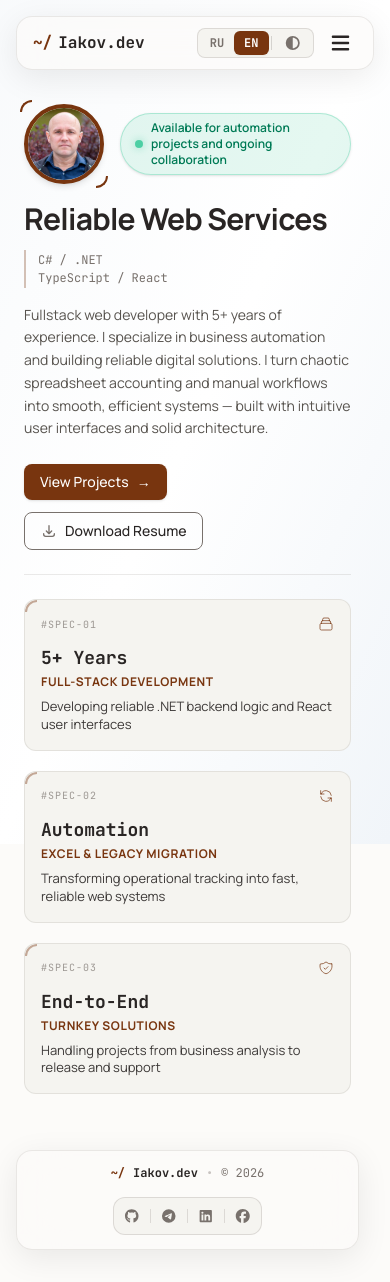
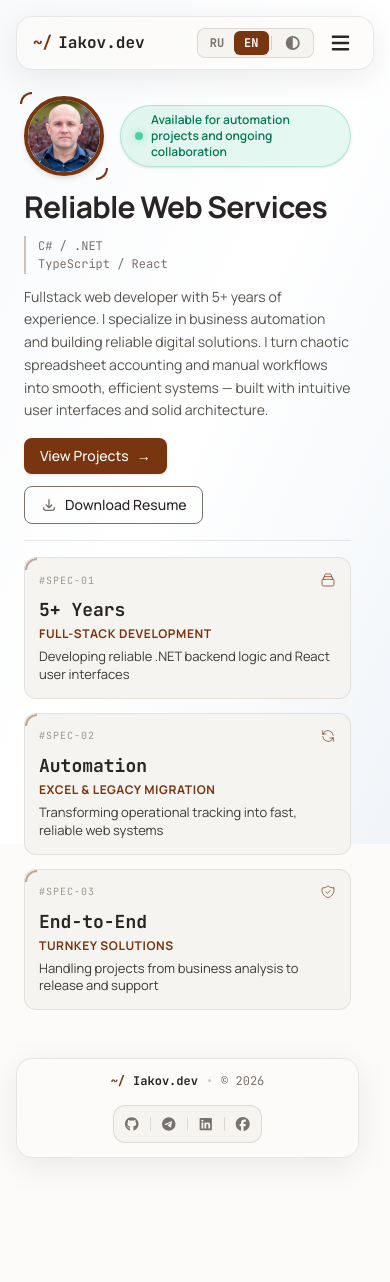
Before and after one commit to IakovYakovlev/personal, a React (Vite) app: page /home in a window 390 px wide. After the commit the page ends 1190 px from the top, so only its background shows below. Built offline with nearby package versions, Linux system fonts and the light colour scheme.

Commit message:
feat: adjust layout and spacing in Home component for improved responsiveness and visual hierarchy

```diff
--- a/src/ui/pages/Home/Home.tsx
+++ b/src/ui/pages/Home/Home.tsx
@@ -8,12 +8,13 @@ export const Home = () => {
   const navigate = useNavigate();
 
   return (
-    <div className='flex-1 flex flex-col justify-center w-full max-w-6xl mx-auto px-6 md:px-12 py-6 md:py-12 text-left'>
+    // На планшетах (md-lg) уменьшаем вертикальный паддинг, на десктопе возвращаем ваши py-12
+    <div className='flex-1 flex flex-col justify-center w-full max-w-6xl mx-auto px-6 md:px-12 py-4 lg:py-12 text-left'>
       <main className='w-full'>
-        {/* Главный заголовок и контент */}
-        <div className='max-w-3xl mb-6 md:mb-8'>
+        {/* Главный заголовок и контент: на планшетах уменьшаем нижний отступ */}
+        <div className='max-w-3xl mb-4 lg:mb-8'>
           {/* Шапка: Аватар + Кликабельный Статус */}
-          <div className='flex items-center gap-4 sm:gap-5 mb-4'>
+          <div className='flex items-center gap-4 sm:gap-5 mb-3 lg:mb-4'>
             {/* Круглый аватар с CAD-уголками и ховер-эффектами */}
             <div className='relative w-20 h-20 sm:w-28 sm:h-28 flex-shrink-0 group cursor-pointer'>
               <div className='w-full h-full rounded-full overflow-hidden border-4 border-[var(--color-primary)] shadow-md group-hover:shadow-[0_0_20px_rgba(var(--color-primary-rgb),0.5)] transition-all duration-300 bg-[var(--color-bg-muted)] relative'>
@@ -56,18 +57,18 @@ export const Home = () => {
             </div>
           </div>
 
-          <h1 className='text-3xl md:text-5xl font-bold text-[var(--color-text-base)] tracking-tight leading-tight mb-3 md:mb-4'>
+          <h1 className='text-3xl lg:text-5xl font-bold text-[var(--color-text-base)] tracking-tight leading-tight mb-2.5 lg:mb-4'>
             {t('home.role', 'Разработка надежных веб-приложений')}
           </h1>
 
           {/* Строка стека */}
-          <div className='font-mono text-xs md:text-sm text-[var(--color-text-subtle)] mb-4 md:mb-5 border-l-2 border-[var(--color-primary)]/30 pl-3 py-0.5 space-y-0.5'>
+          <div className='font-mono text-xs md:text-sm text-[var(--color-text-subtle)] mb-3 lg:mb-5 border-l-2 border-[var(--color-primary)]/30 pl-3 py-0.5 space-y-0.5'>
             <div>C# / .NET</div>
             <div>TypeScript / React</div>
           </div>
 
           {/* Основное описание */}
-          <p className='text-sm md:text-base text-[var(--color-text-muted)] leading-relaxed mb-6 md:mb-7'>
+          <p className='text-sm lg:text-base text-[var(--color-text-muted)] leading-relaxed mb-4 lg:mb-7'>
             <Trans i18nKey='home.description'>
               Веб-разработчик полного цикла (Fullstack) с 5+ годами опыта. Специализируюсь на автоматизации бизнеса и
               создании надежных цифровых решений. Превращаю запутанный учет в таблицах и ручные процессы в четко
@@ -109,18 +110,18 @@ export const Home = () => {
         </div>
 
         {/* Разделитель */}
-        <hr className='border-[var(--color-text-subtle)]/15 my-6 md:my-7' />
+        <hr className='border-[var(--color-text-subtle)]/15 my-4 lg:my-7' />
 
-        {/* Информационные инженерные блоки (Blueprint style) с глянцевым эффектом */}
-        <div className='grid grid-cols-1 md:grid-cols-3 gap-5 md:gap-6'>
+        {/* Информационные инженерные блоки (Blueprint style) с адаптивными отступами */}
+        <div className='grid grid-cols-1 md:grid-cols-3 gap-3.5 lg:gap-6'>
           {/* Блок 1 */}
-          <div className='relative overflow-hidden bg-[var(--color-bg-muted)] p-4 md:p-5 rounded-xl border border-[var(--color-text-subtle)]/15 flex flex-col justify-between cursor-default group hover:border-[var(--color-primary)]/50 transition-colors'>
+          <div className='relative overflow-hidden bg-[var(--color-bg-muted)] p-3.5 lg:p-5 rounded-xl border border-[var(--color-text-subtle)]/15 flex flex-col justify-between cursor-default group hover:border-[var(--color-primary)]/50 transition-colors'>
             {/* Глянцевый блик при наведении */}
             <div className='absolute inset-0 bg-gradient-to-b from-transparent via-white/10 to-transparent -translate-y-full group-hover:translate-y-full transition-transform duration-700 pointer-events-none' />
 
             <div className='absolute top-0 left-0 w-3 h-3 border-l-2 border-t-2 border-[var(--color-primary)]/40 rounded-tl-xl pointer-events-none' />
 
-            <div className='flex items-center justify-between mb-3 relative z-10'>
+            <div className='flex items-center justify-between mb-2 lg:mb-3 relative z-10'>
               <span className='font-mono text-[10px] uppercase tracking-widest text-[var(--color-text-subtle)] opacity-70'>
                 #SPEC-01
               </span>
@@ -140,10 +141,10 @@ export const Home = () => {
             </div>
 
             <div className='relative z-10'>
-              <div className='text-lg md:text-xl font-bold text-[var(--color-text-base)] font-mono mb-0.5'>
+              <div className='text-lg lg:text-xl font-bold text-[var(--color-text-base)] font-mono mb-0.5'>
                 {t('home.cards.card1.title')}
               </div>
-              <div className='text-xs font-bold uppercase tracking-wider text-[var(--color-primary)] mb-2'>
+              <div className='text-xs font-bold uppercase tracking-wider text-[var(--color-primary)] mb-1.5 lg:mb-2'>
                 {t('home.cards.card1.subtitle')}
               </div>
             </div>
@@ -153,13 +154,13 @@ export const Home = () => {
           </div>
 
           {/* Блок 2 */}
-          <div className='relative overflow-hidden bg-[var(--color-bg-muted)] p-4 md:p-5 rounded-xl border border-[var(--color-text-subtle)]/15 flex flex-col justify-between cursor-default group hover:border-[var(--color-primary)]/50 transition-colors'>
+          <div className='relative overflow-hidden bg-[var(--color-bg-muted)] p-3.5 lg:p-5 rounded-xl border border-[var(--color-text-subtle)]/15 flex flex-col justify-between cursor-default group hover:border-[var(--color-primary)]/50 transition-colors'>
             {/* Глянцевый блик при наведении */}
             <div className='absolute inset-0 bg-gradient-to-b from-transparent via-white/10 to-transparent -translate-y-full group-hover:translate-y-full transition-transform duration-700 pointer-events-none' />
 
             <div className='absolute top-0 left-0 w-3 h-3 border-l-2 border-t-2 border-[var(--color-primary)]/40 rounded-tl-xl pointer-events-none' />
 
-            <div className='flex items-center justify-between mb-3 relative z-10'>
+            <div className='flex items-center justify-between mb-2 lg:mb-3 relative z-10'>
               <span className='font-mono text-[10px] uppercase tracking-widest text-[var(--color-text-subtle)] opacity-70'>
                 #SPEC-02
               </span>
@@ -179,10 +180,10 @@ export const Home = () => {
             </div>
 
             <div className='relative z-10'>
-              <div className='text-lg md:text-xl font-bold text-[var(--color-text-base)] font-mono mb-0.5'>
+              <div className='text-lg lg:text-xl font-bold text-[var(--color-text-base)] font-mono mb-0.5'>
                 {t('home.cards.card2.title')}
               </div>
-              <div className='text-xs font-bold uppercase tracking-wider text-[var(--color-primary)] mb-2'>
+              <div className='text-xs font-bold uppercase tracking-wider text-[var(--color-primary)] mb-1.5 lg:mb-2'>
                 {t('home.cards.card2.subtitle')}
               </div>
             </div>
@@ -192,13 +193,13 @@ export const Home = () => {
           </div>
 
           {/* Блок 3 */}
-          <div className='relative overflow-hidden bg-[var(--color-bg-muted)] p-4 md:p-5 rounded-xl border border-[var(--color-text-subtle)]/15 flex flex-col justify-between cursor-default group hover:border-[var(--color-primary)]/50 transition-colors'>
+          <div className='relative overflow-hidden bg-[var(--color-bg-muted)] p-3.5 lg:p-5 rounded-xl border border-[var(--color-text-subtle)]/15 flex flex-col justify-between cursor-default group hover:border-[var(--color-primary)]/50 transition-colors'>
             {/* Глянцевый блик при наведении */}
             <div className='absolute inset-0 bg-gradient-to-b from-transparent via-white/10 to-transparent -translate-y-full group-hover:translate-y-full transition-transform duration-700 pointer-events-none' />
 
             <div className='absolute top-0 left-0 w-3 h-3 border-l-2 border-t-2 border-[var(--color-primary)]/40 rounded-tl-xl pointer-events-none' />
 
-            <div className='flex items-center justify-between mb-3 relative z-10'>
+            <div className='flex items-center justify-between mb-2 lg:mb-3 relative z-10'>
               <span className='font-mono text-[10px] uppercase tracking-widest text-[var(--color-text-subtle)] opacity-70'>
                 #SPEC-03
               </span>
@@ -218,10 +219,10 @@ export const Home = () => {
             </div>
 
             <div className='relative z-10'>
-              <div className='text-lg md:text-xl font-bold text-[var(--color-text-base)] font-mono mb-0.5'>
+              <div className='text-lg lg:text-xl font-bold text-[var(--color-text-base)] font-mono mb-0.5'>
                 {t('home.cards.card3.title')}
               </div>
-              <div className='text-xs font-bold uppercase tracking-wider text-[var(--color-primary)] mb-2'>
+              <div className='text-xs font-bold uppercase tracking-wider text-[var(--color-primary)] mb-1.5 lg:mb-2'>
                 {t('home.cards.card3.subtitle')}
               </div>
             </div>
```
